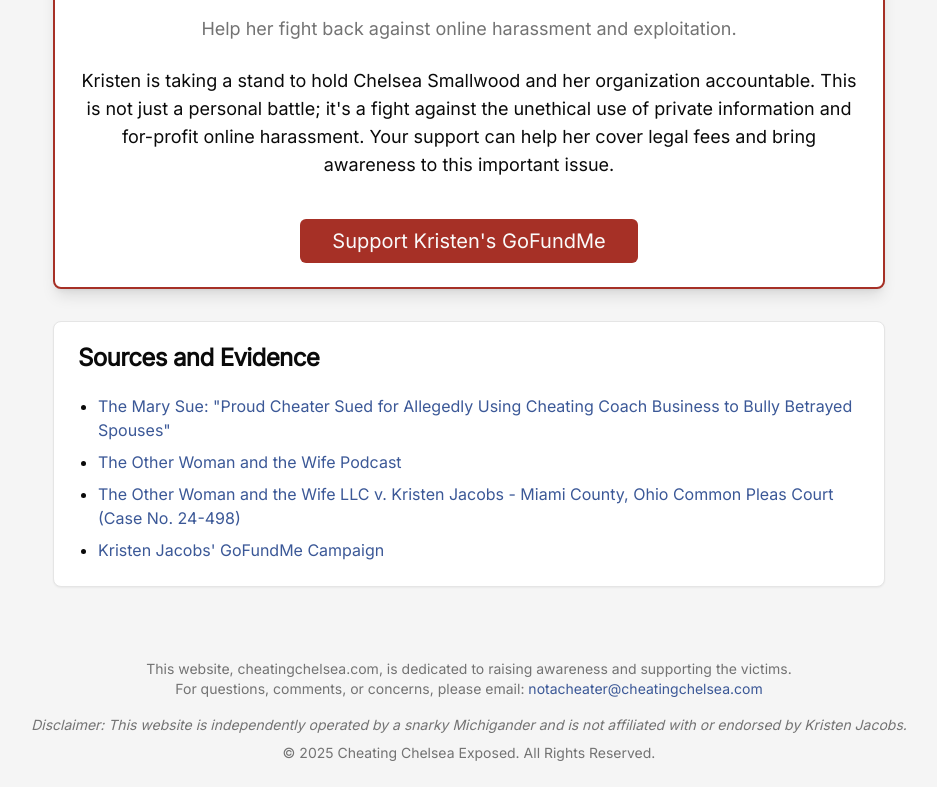
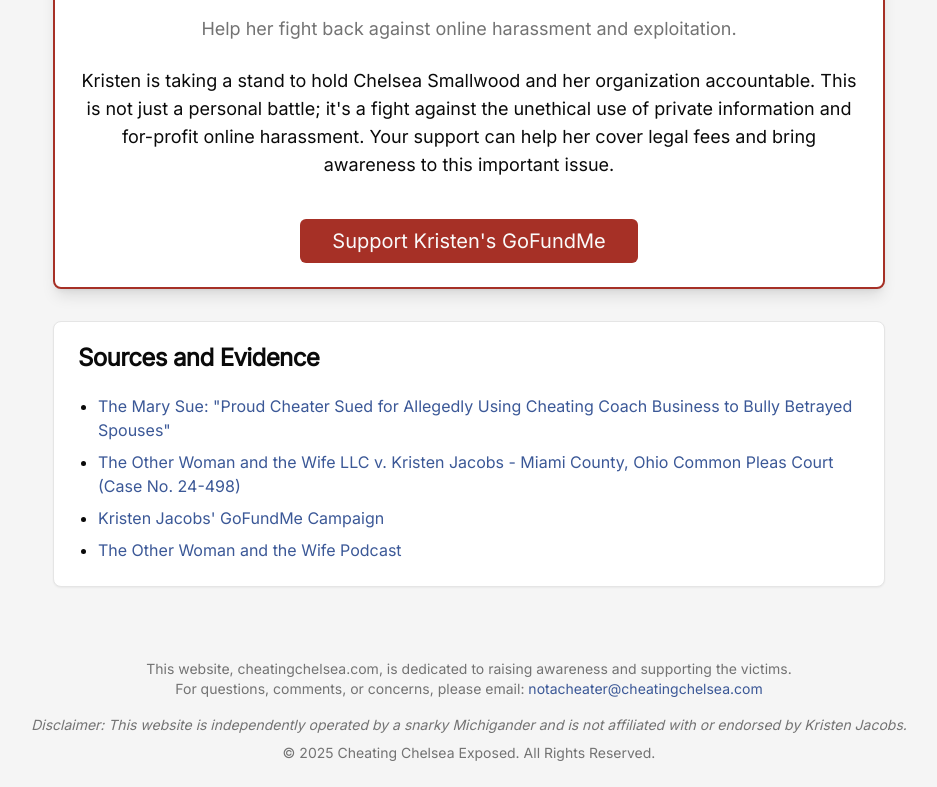
Before and after one commit to AngryMichigander/CheatingChelsea, a Next.js app: page / in a window 1280 px wide. Shown: the part 1115-1902 px from the top of the page, without its empty margins (171-1108 px from the left). Built offline with nearby package versions, Linux system fonts and the light colour scheme.

Commit message:
Chelsea's podacast should be the last link. I dont necessareily want to

```diff
--- a/src/app/page.tsx
+++ b/src/app/page.tsx
@@ -137,16 +137,6 @@
                   </li>
                   <li>
                     <a
-                      href="https://redcircle.com/shows/theotherwomanandthewife"
-                      className="text-primary hover:underline"
-                      target="_blank"
-                      rel="noopener noreferrer"
-                    >
-                      The Other Woman and the Wife Podcast
-                    </a>
-                  </li>
-                  <li>
-                    <a
                       href="https://www.scribd.com/document/808219056/The-Other-Woman-and-The-Wife-LLC-vs-Kristen-Jacobs-Lawsuit-Countersuit"
                       className="text-primary hover:underline"
                       target="_blank"
@@ -164,6 +154,16 @@
                       rel="noopener noreferrer"
                     >
                       Kristen Jacobs&apos; GoFundMe Campaign
+                    </a>
+                  </li>
+                  <li>
+                    <a
+                      href="https://redcircle.com/shows/theotherwomanandthewife"
+                      className="text-primary hover:underline"
+                      target="_blank"
+                      rel="noopener noreferrer"
+                    >
+                      The Other Woman and the Wife Podcast
                     </a>
                   </li>
                 </ul>
```
